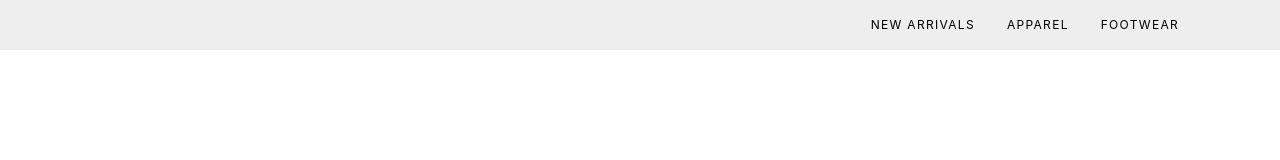
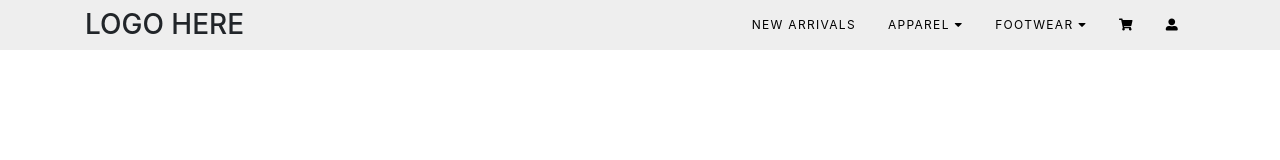
Before and after one commit to ijobera/odm-website, a website: page src/index.html in a window 1280 px wide. Drawn offline with nearby package versions, Linux system fonts and the light colour scheme.

Commit message:
Added a menu and an icon

```diff
--- a/src/index.html
+++ b/src/index.html
@@ -13,22 +13,39 @@
 
 </head>
 <body>
+
+	<!-- Navigation -->
 	<div class="navigation">
 		<div class="container">
+
+			<!-- Logo -->
+			<div class="logo">
+				<h3>Logo Here</h3>
+			</div>
+
+			<!-- Navigation Item -->
 			<ul class="nav justify-content-end">
 			  <li class="nav-item">
 			    <a class="nav-link active" href="#">New Arrivals</a>
 			  </li>
 			  <li class="nav-item">
-			    <a class="nav-link" href="#">Apparel</a>
+			    <a class="nav-link" href="#">Apparel <span class="fas fa-caret-down"></span></a>
 			  </li>
 			  <li class="nav-item">
-			    <a class="nav-link" href="#">Footwear</a>
+			    <a class="nav-link" href="#">Footwear <span class="fas fa-caret-down"></span></a>
+			  </li>
+			   <li class="nav-item">
+			    <a class="nav-link" href="#"><span class="fas fa-shopping-cart"></span></a>
+			  </li>
+			  <li class="nav-item">
+			    <a class="nav-link" href="#"><span class="fas fa-user-alt"></span></a>
 			  </li>
 			</ul>
 		</div>
 	</div>
 
+	<!-- Header -->
+
 
 </body>
 </html>
```
